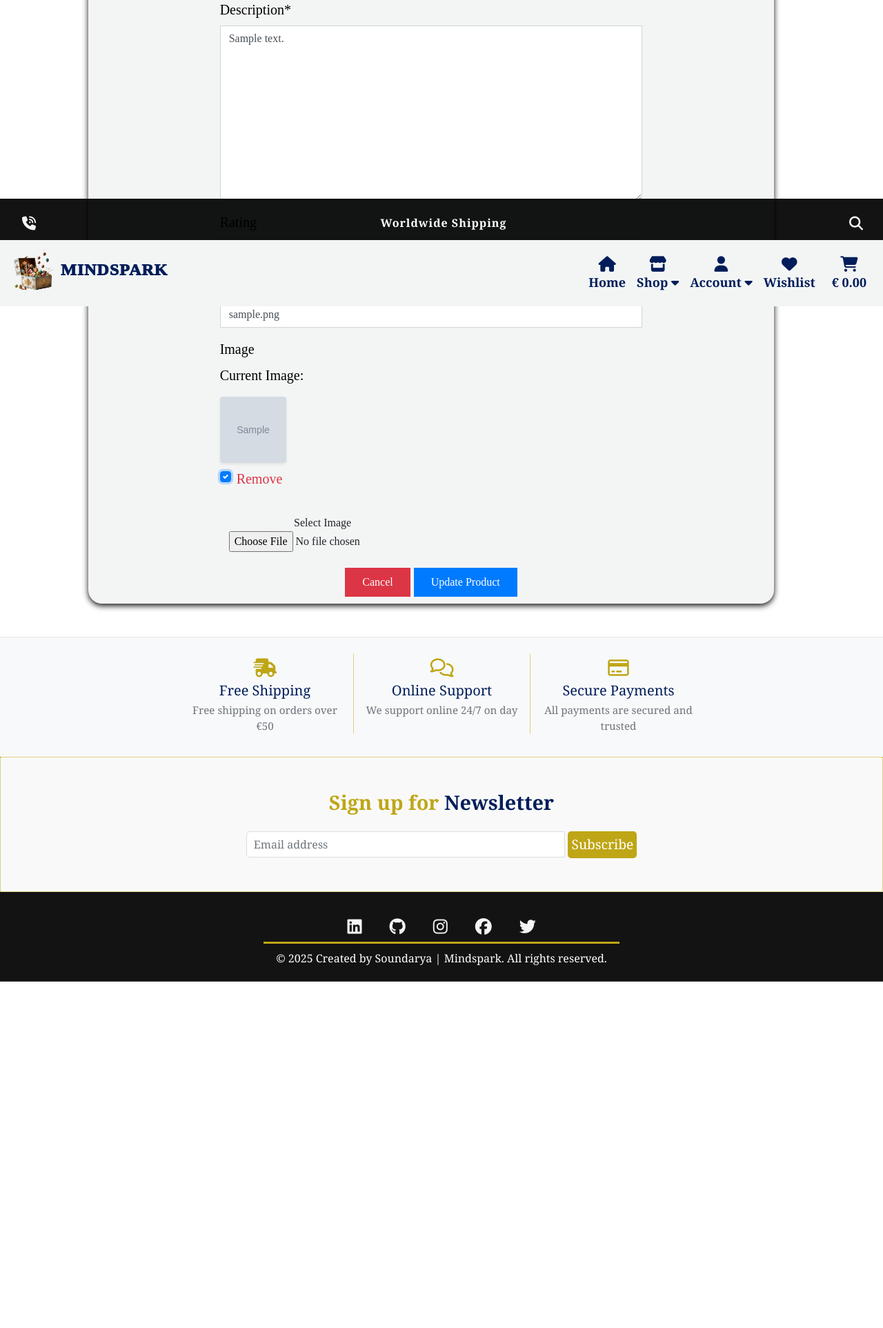
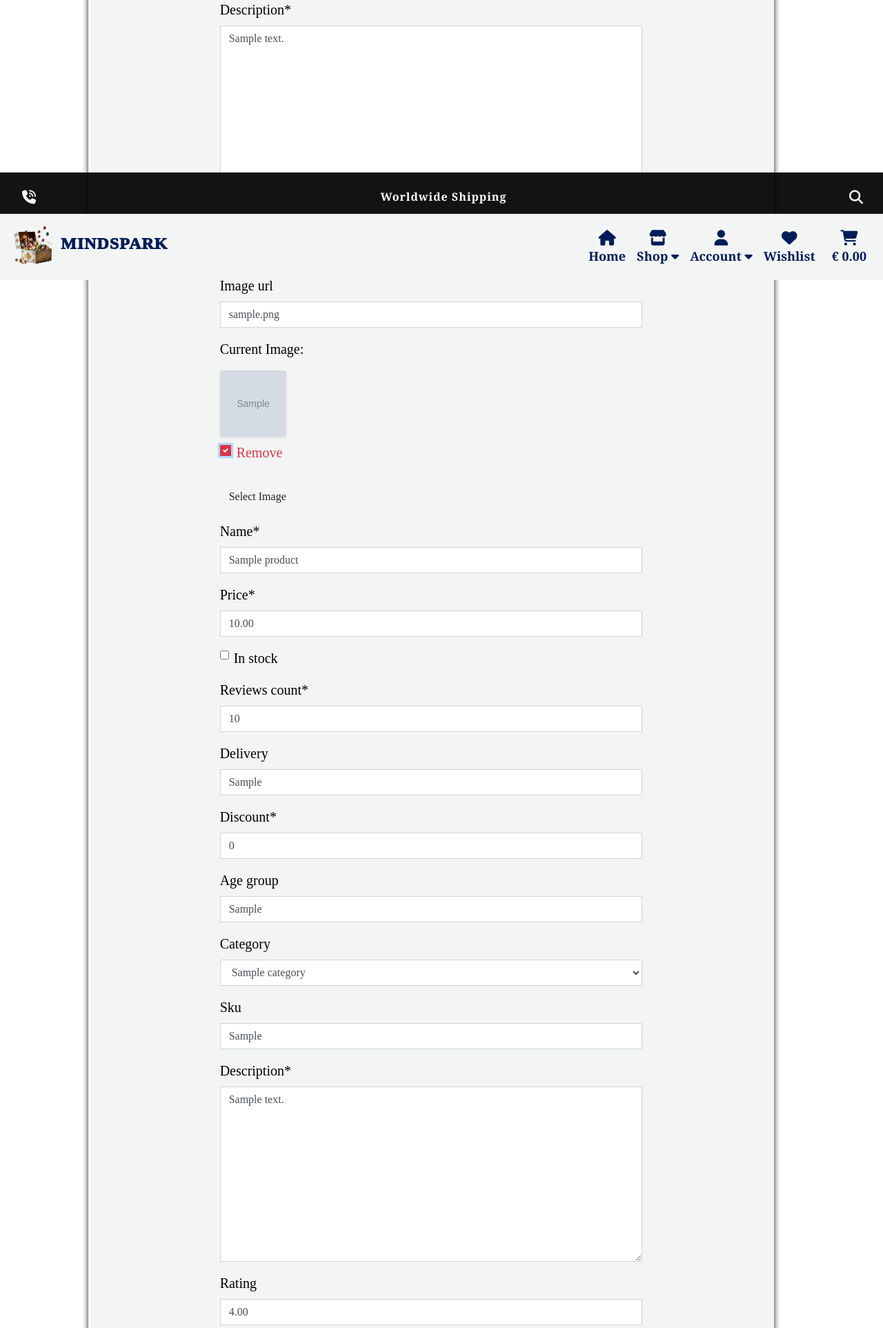
Before and after one commit to klsoundarya/mindspark, a Django app: page /shop/edit/1/ in a window 1280 px wide, after a click on "Remove". Shown: the part 1102-3027 px from the top of the page at 69% size. Before the commit the page ends 2525 px from the top, so only its background shows below. Run offline with Django 4.2, Linux system fonts and the light colour scheme; a user stored in the database is signed in; tables that the repository leaves empty hold one stand-in row (values such as "Sample post"); grey boxes marked "Sample" are stand-in pictures; some libraries are stand-ins or nearby versions; some web fonts are replaced.

Commit message:
fix the image field part-2 for shop admin

```diff
--- a/shop/forms.py
+++ b/shop/forms.py
@@ -11,6 +11,7 @@ class ProductForm(forms.ModelForm):
 
     image = forms.ImageField(label='Image', required=False, widget=CustomClearableFileInput)
 
+
     def __init__(self, *args, **kwargs):
         super().__init__(*args, **kwargs)
         categories = Category.objects.all()
--- a/shop/templates/shop/edit_product.html
+++ b/shop/templates/shop/edit_product.html
@@ -32,9 +32,19 @@
             <form method="POST" action="{% url 'edit_product' product.id %}" class="form mt-3"
                 enctype="multipart/form-data">
                 {% csrf_token %}
+
+                {% for field in form %}
+                    {% if field.name != 'image' %}
+                        {{ field | as_crispy_field }}
+                    {% else %}
+                        {{ field }}
+                    {% endif %}
+                {% endfor %}
+
                 {{ form | crispy }}
                 <div class="d-flex mt-2 justify-content-center">
-                    <a class="btn btn-danger rounded-0 px-4 py-2" style="margin-right: 5px;" href="{% url 'shop' %}">Cancel</a>
+                    <a class="btn btn-danger rounded-0 px-4 py-2" style="margin-right: 5px;"
+                        href="{% url 'shop' %}">Cancel</a>
                     <button class="btn btn-primary rounded-0 px-4 py-2" type="submit">Update Product</button>
                 </div>
             </form>
@@ -42,3 +52,13 @@
     </div>
 </div>
 {% endblock %}
+
+{% block postloadjs %}
+    {{ block.super }}
+    <script type="text/javascript">
+        $('#new-image').change(function() {
+            var file = $('#new-image')[0].files[0];
+            $('#filename').text(`Image will be set to: ${file.name}`);
+        });
+    </script>
+{% endblock %}
--- a/shop/widgets.py
+++ b/shop/widgets.py
@@ -1,5 +1,6 @@
 from django.forms.widgets import ClearableFileInput
 from django.utils.translation import gettext_lazy as _
+from django.utils.safestring import mark_safe
 
 
 class CustomClearableFileInput(ClearableFileInput):
--- a/static/css/style.css
+++ b/static/css/style.css
@@ -573,6 +573,38 @@ a.dropdown-item {
 }
 
 /* ------------- shop app styling ----------- */
+
+/* Product Form */
+
+.btn-file {
+    position: relative;
+    overflow: hidden;
+}
+
+.btn-file input[type="file"] {
+    position: absolute;
+    top: 0;
+    right: 0;
+    min-width: 100%;
+    min-height: 100%;
+    opacity: 0;
+    cursor: pointer;
+}
+
+.custom-checkbox .custom-control-label::before {
+    border-radius: 0;
+    border-color: #dc3545;
+}
+
+.custom-checkbox .custom-control-input:checked~.custom-control-label::before {
+    background-color: #dc3545;
+    border-color: #dc3545;
+    border-radius: 0;
+}
+
+
+
+
 
 /* sortby dropdown styling */
 .sort-select-wrapper select {
```
Also changed, not shown: shop/templates/shop/add_product.html (+21 -1 lines), 1 other file.
